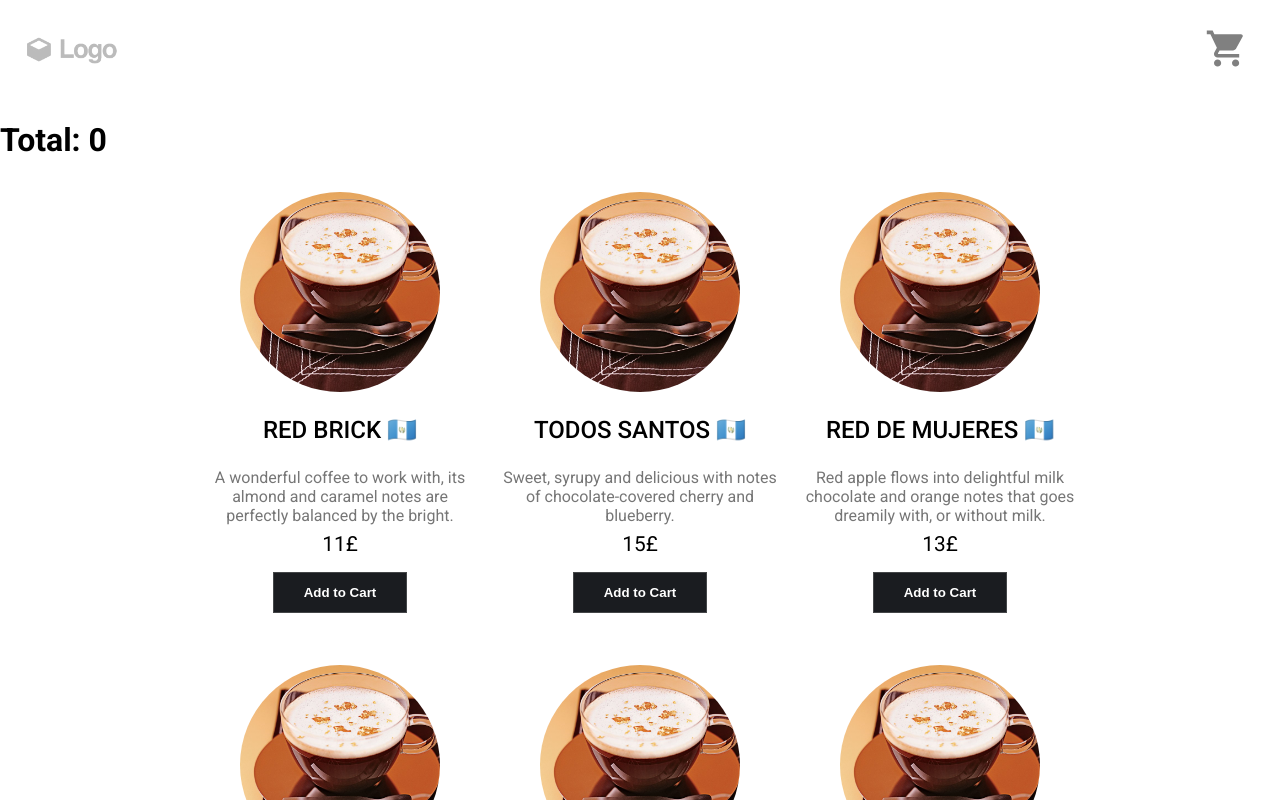
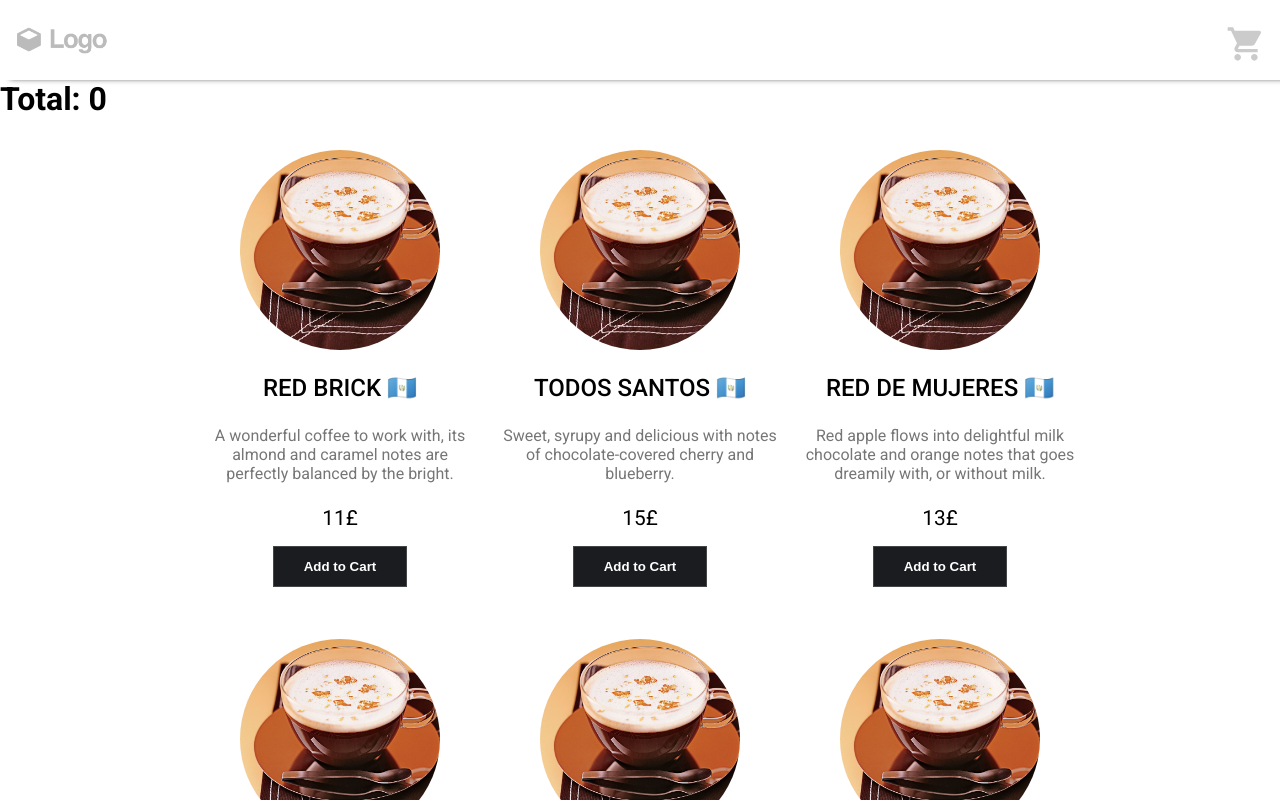
Before and after one commit to GabrielDonas/coffee-shop, a React (Create React App) app: page / in a window 1280 px wide. Shown: the top 800 px of the page. Built offline with nearby package versions, Linux system fonts and the light colour scheme.

Commit message:
create cart items layout

```diff
--- /dev/null
+++ b/src/components/Checkout/index.js
@@ -0,0 +1,16 @@
+import React from 'react'
+import './style.scss'
+
+const Checkout = () => {
+    return (
+        <div className="checkout-container">
+            <div className="total">
+                <span>Total:</span>
+                <span>£10</span>
+            </div>
+        <button>CHECKOUT</button>
+        </div>
+    )
+}
+
+export default Checkout
--- /dev/null
+++ b/src/components/Checkout/style.scss
@@ -0,0 +1,24 @@
+.checkout-container{
+    position: relative;
+    top: 74%;
+    display: flex;
+    flex-direction: column;
+    padding: 0.8em;
+    background-color: #333541;
+
+    .total{
+        display: flex;
+        justify-content: space-between;
+        color: #eabf00;
+        margin-bottom: .5rem;
+    }
+
+    button{
+        background-color: white;
+        font-weight: 800;
+        padding: 10px;
+        border: none;
+        border-radius: 5px;
+        margin: .5rem 0 5rem 0;
+    }
+}
--- a/src/components/Header/index.js
+++ b/src/components/Header/index.js
@@ -1,7 +1,7 @@
 import React from 'react'
 import './style.scss'
 import Logo from './../../assets/Logo.png'
-import ShoppingCartIcon from '@material-ui/icons/ShoppingCart';
+
 
 const Header = () => {
     return (
@@ -9,9 +9,6 @@ const Header = () => {
             <div style={{backgroundImage: `url(${Logo})`}}
                 className="logo">
             </div>
-            <button variant="contained">
-                <ShoppingCartIcon className="cart"/>
-            </button>
         </div>
     )
 }
--- a/src/components/Header/style.scss
+++ b/src/components/Header/style.scss
@@ -1,22 +1,20 @@
 .container{
-    display: flex;
-    justify-content: space-evenly;
-    width: 100%;
-    height: 100px;
+    position: fixed;
+    top: 0px;
+    width: 110%;
+    height: 80px;
+    background-color: white;
+    box-shadow: 0 8px 6px -10px black;
+
+    z-index: 1;
+
 
     .logo{
-        width: 100rem;
-        height: 100%;
+        position: relative;
+        right: 10px;
+        bottom: 10px;
+        height: 100px;
         background-size: contain;
         background-repeat: no-repeat;
     }
-    button{
-        border: none;
-        background-color: white;
-        padding: 1rem 2rem;
-    }
-    .cart{
-        font-size: 2.7rem;
-        color: grey;
-    }
 }
--- a/src/components/Shelf/style.scss
+++ b/src/components/Shelf/style.scss
@@ -32,6 +32,12 @@
                 background-size: 110%;
                 background-repeat: no-repeat;
                 height: 100%;
+
+                transition: background-size ease .5s;
+
+                &:hover{
+                    background-size: 130%;
+                }
             }
         }
 
@@ -41,7 +47,7 @@
         }
 
         .description{
-            height: 3rem;
+            height: 4rem;
             color:rgb(118, 118, 118);
         }
 
--- a/src/components/ShoppingCart/index.js
+++ b/src/components/ShoppingCart/index.js
@@ -1,18 +1,27 @@
-import React from 'react'
+import React, { useState } from 'react';
+import ShoppingCartItems from '../ShoppingCartItems/index'
+import Checkout from "../Checkout/index"
 import { slide as Menu } from 'react-burger-menu'
+import ShoppingCartIcon from '@material-ui/icons/ShoppingCart';
+import './style.scss'
+
 
 const ShoppingCart = () => {
-    const showSettings =  e => {
-        e.preventDefault();
+    const [isOpen, setIsOpen] = useState(false);
+
+    function showSettings(event) {
+    event.preventDefault();
+    setIsOpen(true)
     }
 
     return (
         <div>
-            <Menu rigth>
-                <a id="home" className="menu-item" href="/">Home</a>
-                <a id="about" className="menu-item" href="/">About</a>
-                <a id="contact" className="menu-item" href="/">Contact</a>
-                <a onClick={ showSettings } className="menu-item--small" href="">Settings</a>
+          <button className="bm-burger-button">
+            <ShoppingCartIcon className="cart"/>
+          </button>
+          <Menu isOpen={false} right>
+            <ShoppingCartItems />
+            <Checkout />
             </Menu>
         </div>
     )
--- a/src/components/ShoppingCart/style.scss
+++ b/src/components/ShoppingCart/style.scss
@@ -0,0 +1,77 @@
+/* Position and sizing of burger button */
+.bm-burger-button {
+    position: fixed;
+    width: 50px;
+    height: 50px;
+    right: 10px;
+    top: 20px;
+    background-color: transparent;
+    border:none;
+    z-index: 2;
+
+    & :focus {
+        outline: none;
+    }
+
+    .cart{
+        font-size: 2.5rem;
+        color: rgba(128, 128, 128, 0.413);
+        pointer-events: none;
+  }
+}
+
+
+  /* Color/shape of burger icon bars */
+  .bm-burger-bars {
+    display: none;
+  }
+  /* Position and sizing of clickable cross button */
+  .bm-cross-button {
+    height: 24px;
+    width: 24px;
+  }
+
+  /* Color/shape of close button cross */
+  .bm-cross {
+    background: #bdc3c7;
+  }
+
+  /*
+  Sidebar wrapper styles
+  Note: Beware of modifying this element as it can break the animations - you should not need to touch it in most cases
+  */
+  .bm-menu-wrap {
+    position: fixed;
+    height: 100%;
+
+    ::-webkit-scrollbar {
+        display: none;
+        }
+  }
+
+  /* General sidebar styles */
+  .bm-menu {
+    background: #373a47;
+    padding-top: 2.5em;
+    font-size: 1.15em;
+  }
+
+  /* Morph shape necessary with bubble or elastic */
+  .bm-morph-shape {
+    fill: #373a47;
+  }
+
+  /* Wrapper for item list */
+  .bm-item-list {
+    color: #b8b7ad;
+  }
+
+  /* Individual item */
+  .bm-item {
+    display: inline-block;
+  }
+
+  /* Styling of overlay */
+  .bm-overlay {
+    background: rgba(0, 0, 0, 0.3);
+  }
--- /dev/null
+++ b/src/components/ShoppingCartItems/index.js
@@ -0,0 +1,12 @@
+import React from 'react'
+import './style.scss'
+
+const ShoppingCartItems = () => {
+    return (
+        <div>
+
+        </div>
+    )
+}
+
+export default ShoppingCartItems
--- a/src/default.scss
+++ b/src/default.scss
@@ -1,5 +1,6 @@
 body {
     margin: 0;
+    margin-top: 80px;
     padding: 0;
     box-sizing: border-box;
     font-family: Roboto, sans-serif;
```
Also changed, not shown: src/components/ShoppingCartItems/style.scss (added).
